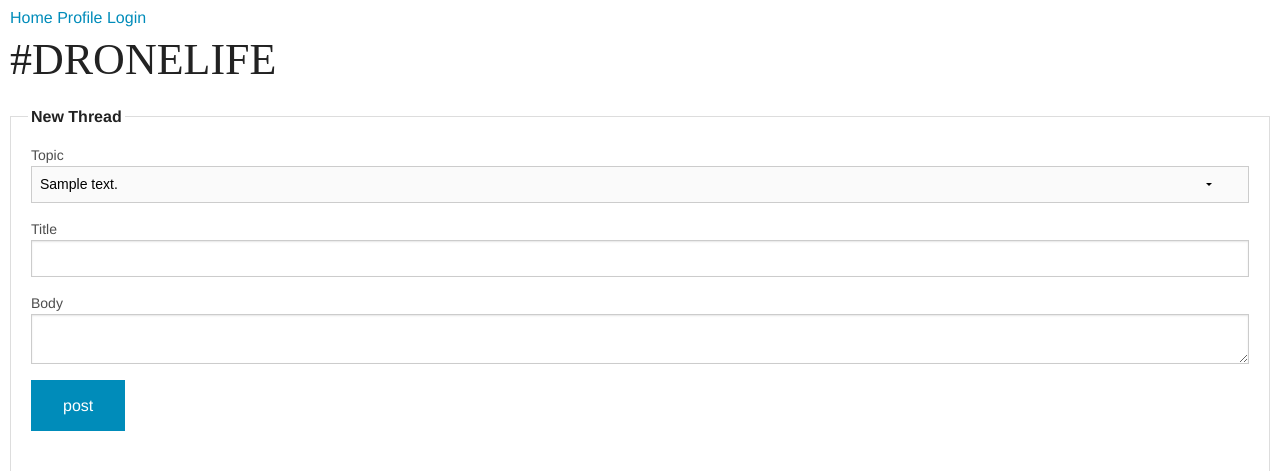
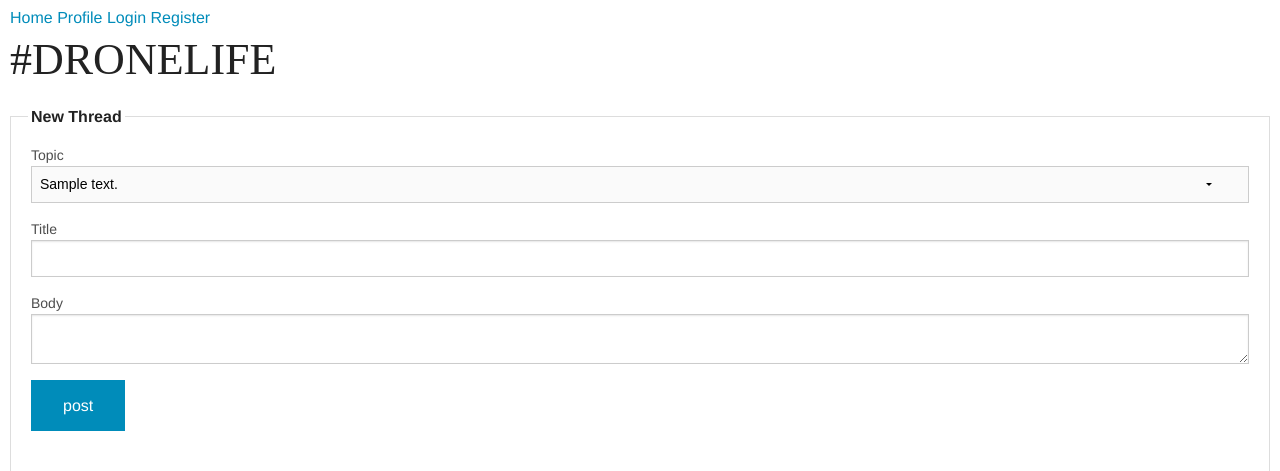
Before and after one commit to hecanjog/dronelife.org, a Flask app: page / in a window 1280 px wide. Shown: the top 471 px of the page. Run offline with Flask 2, Linux system fonts and the light colour scheme; tables that the repository leaves empty hold one stand-in row (values such as "Sample post"); some web fonts are replaced.

Commit message:
add register link to nav and toggle nav content based on auth

```diff
--- a/dronelife/templates/layout.html
+++ b/dronelife/templates/layout.html
@@ -16,10 +16,11 @@
     <a href="/">Home</a>
     <a href="/profile">Profile</a>
 
-    {% if current_user.is_authenticated %}
+    {% if current_user.is_authenticated() %}
         <a href="/logout">Logout</a>
     {% else %}
         <a href="/login">Login</a>
+        <a href="/register">Register</a>
     {% endif %}
 </header>
 {% endblock %}
```
